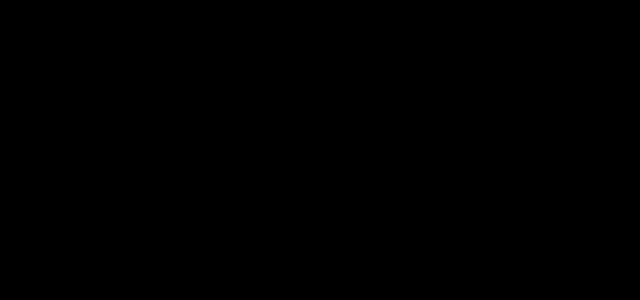
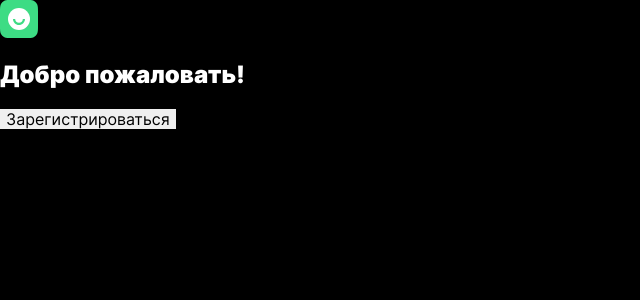
Before and after one commit to krylovis/movies-explorer-frontend, a React (Create React App) app: page /signup in a window 1280 px wide. Shown: the top 300 px of the page, without its empty margins (0-640 px from the left). Built offline with nearby package versions, Linux system fonts and the light colour scheme.

Commit message:
add auth elements

```diff
--- a/src/components/auth/AuthContainer/AuthContainer.jsx
+++ b/src/components/auth/AuthContainer/AuthContainer.jsx
@@ -1,8 +1,23 @@
+import logo from '../../../images/logo.svg';
+
 export default function AuthContainer(props) {
-  const { children } = props;
+  const { authTitle, formName, onSubmit, inactiveButton, buttonText, children } = props;
+  const btnClassName = `button auth__submit-button ${inactiveButton ? "auth__submit-button_inactive" : ''}`
+
   return (
     <section className="auth">
-      {children}
+      <div className="auth__header">
+        <img src={logo} alt="Логотип: Movies Explorer" className="auth__logo" />
+        <h2 className="auth__title">{authTitle}</h2>
+      </div>
+      <div className="auth__content">
+        <form action={`${formName}Action`} onSubmit={onSubmit} name={formName} className="auth__form">
+          {children}
+          <button className={btnClassName} type="submit" aria-label={buttonText}>{buttonText}</button>
+        </form>
+      </div>
+      <div className="auth__footer">
+      </div>
     </section>
   )
 }
--- a/src/components/auth/SigninPage/SigninPage.jsx
+++ b/src/components/auth/SigninPage/SigninPage.jsx
@@ -3,7 +3,11 @@ import AuthContainer from '../AuthContainer/AuthContainer';
 // авторизация
 export default function SigninPage() {
   return (
-    <AuthContainer>
+    <AuthContainer
+      authTitle="Рады видеть!"
+      formName="signin"
+      buttonText="Войти"
+    >
       {/* SigninPage */}
     </AuthContainer>
   )
--- a/src/components/auth/SignupPage/SignupPage.jsx
+++ b/src/components/auth/SignupPage/SignupPage.jsx
@@ -3,7 +3,11 @@ import AuthContainer from '../AuthContainer/AuthContainer';
 // регистрация
 export default function SignupPage() {
   return (
-    <AuthContainer>
+    <AuthContainer
+      authTitle="Добро пожаловать!"
+      formName="signup"
+      buttonText="Зарегистрироваться"
+    >
       {/* SignupPage */}
     </AuthContainer>
   )
```
